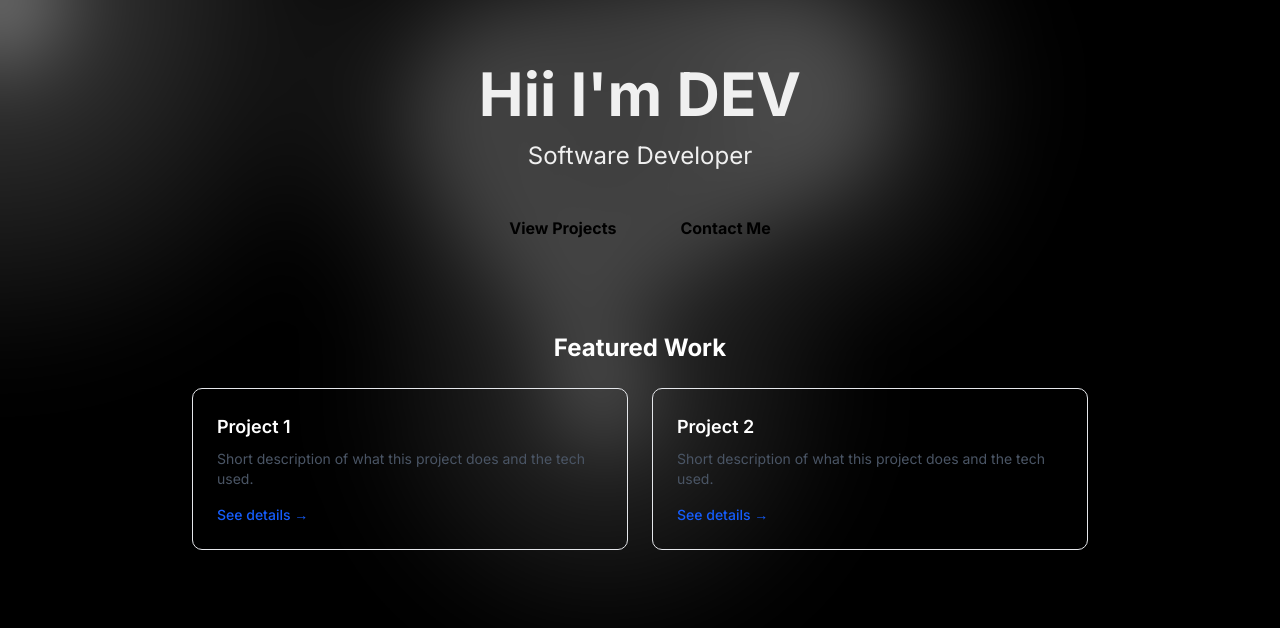
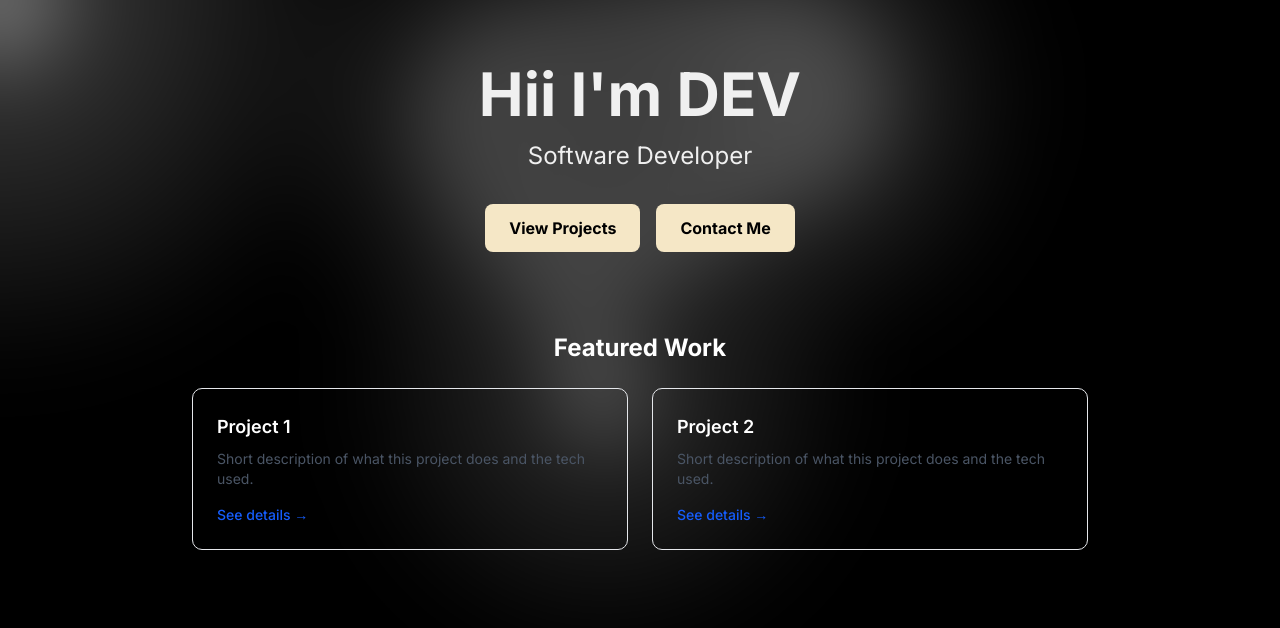
Before and after one commit to Dishoner/portfolio, a Next.js app in the folder frontend/portfolio-website/: page / in a window 1280 px wide. Shown: the top 628 px of the page. Built offline with nearby package versions, Linux system fonts and the light colour scheme.

Commit message:
button fic

```diff
--- a/frontend/portfolio-website/src/app/page.tsx
+++ b/frontend/portfolio-website/src/app/page.tsx
@@ -240,8 +240,7 @@ export default function Home() {
             <div className="flex flex-col sm:flex-row items-center justify-center gap-3 sm:gap-4">
               <Modal>
                 <ModalTrigger
-                  className="w-full sm:w-auto px-6 py-3 rounded-md transition-all duration-200 text-center font-bold text-[#000000]"
-                  style={{ backgroundColor: '#F5E7C6' }}
+                  className="w-full sm:w-auto px-6 py-3 rounded-md transition-all duration-200 text-center font-bold text-[#000000] bg-[#F5E7C6] hover:bg-[#E8D5B0]"
                 >
                   View Projects
                 </ModalTrigger>
@@ -271,8 +270,7 @@ export default function Home() {
 
               <Modal>
                 <ModalTrigger
-                  className="w-full sm:w-auto px-6 py-3 rounded-md transition-all duration-200 text-center font-bold text-[#000000]"
-                  style={{ backgroundColor: '#F5E7C6' }}
+                  className="w-full sm:w-auto px-6 py-3 rounded-md transition-all duration-200 text-center font-bold text-[#000000] bg-[#F5E7C6] hover:bg-[#E8D5B0]"
                 >
                   Contact Me
                 </ModalTrigger>
--- a/frontend/portfolio-website/src/components/ui/animated-modal.tsx
+++ b/frontend/portfolio-website/src/components/ui/animated-modal.tsx
@@ -50,7 +50,7 @@ export const ModalTrigger = ({
   return (
     <button
       className={cn(
-        "px-4 py-2 rounded-md text-black dark:text-white text-center relative overflow-hidden",
+        "px-4 py-2 rounded-md text-black dark:text-white text-center relative overflow-hidden transition-all duration-200 cursor-pointer hover:scale-105 hover:shadow-lg hover:brightness-95 active:scale-95",
         className
       )}
       onClick={() => setOpen(true)}
```
